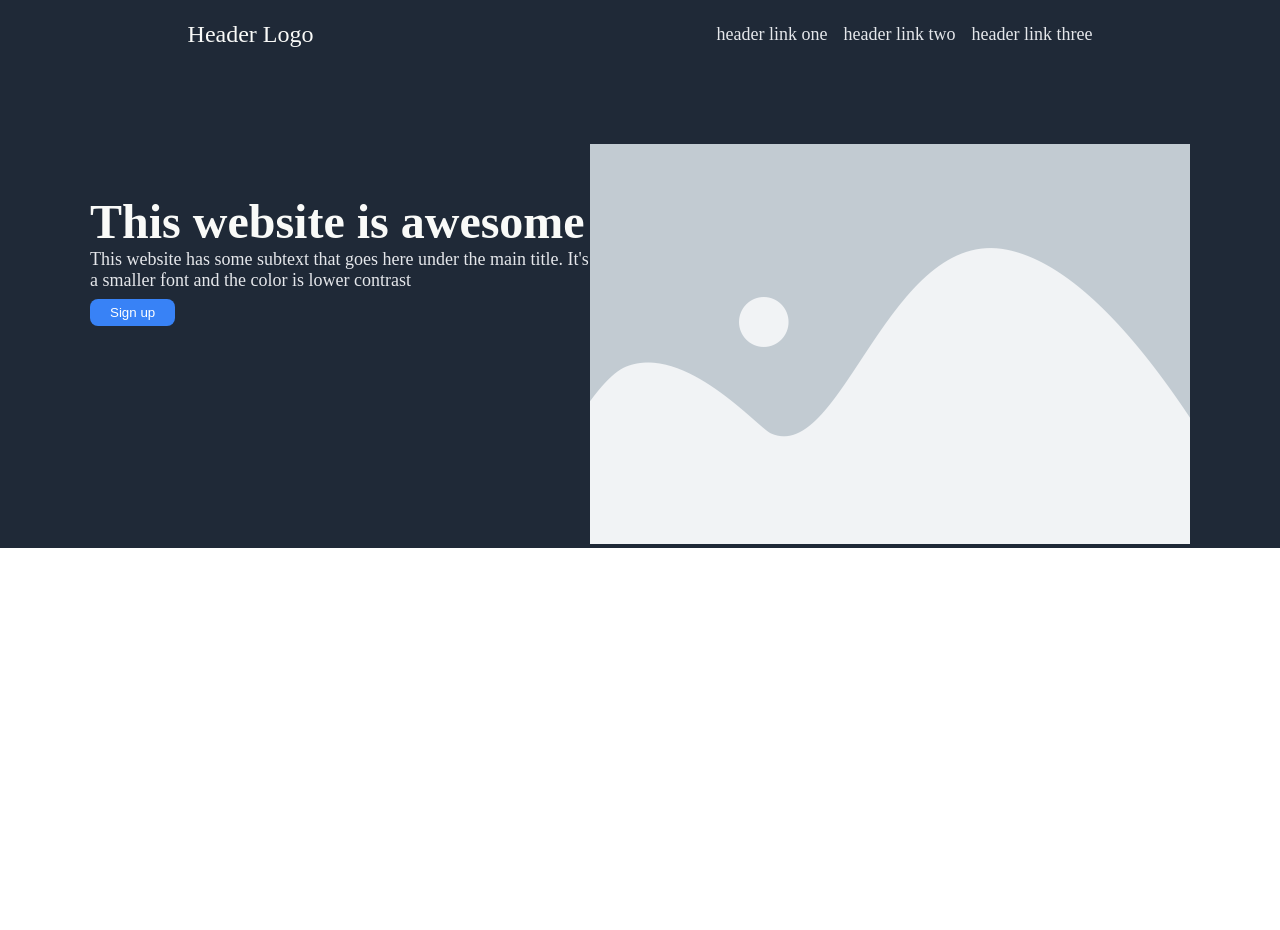
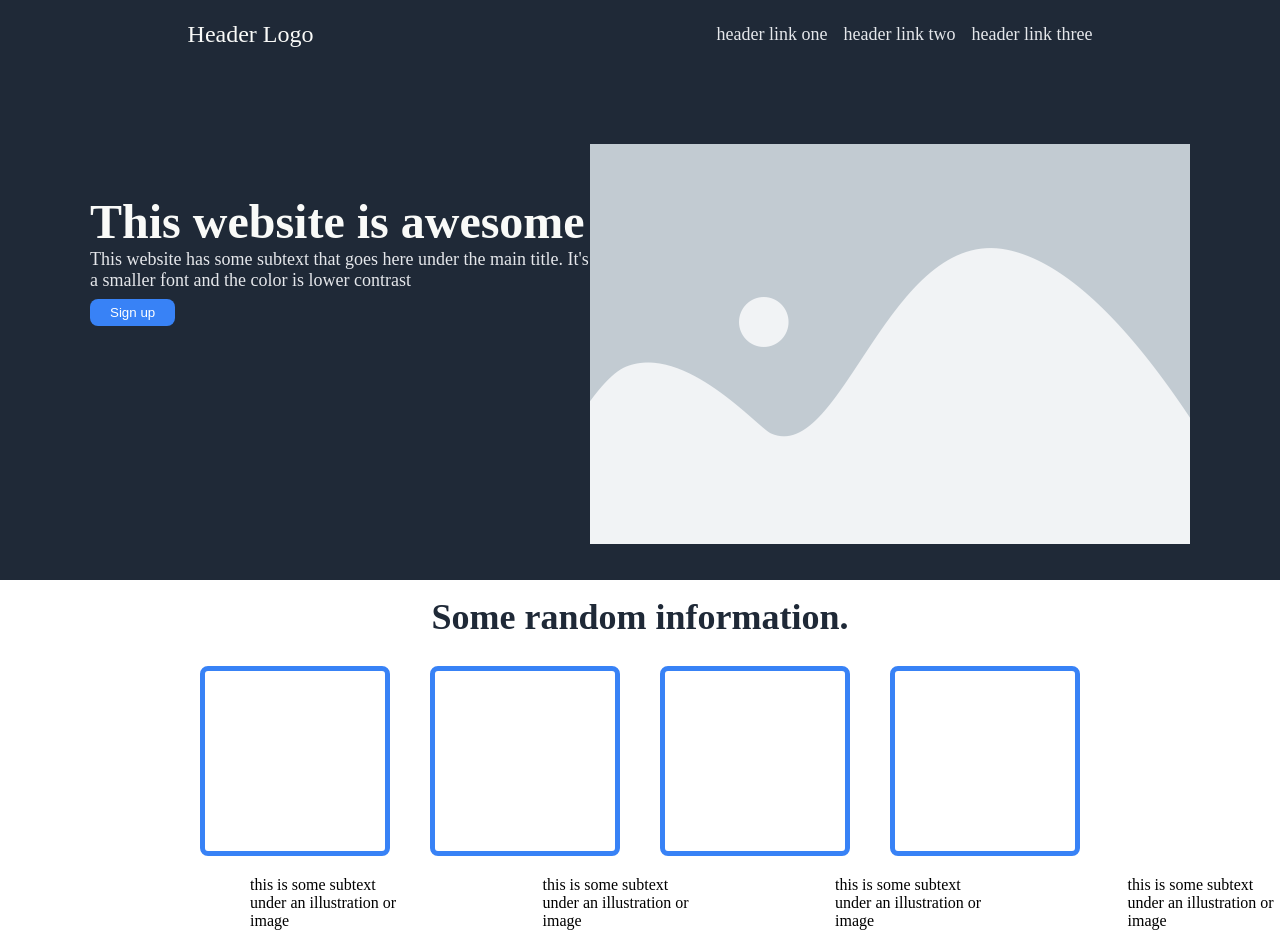
Before and after one commit to DevonRem/Landing_Page, a plain HTML site: page index.html in a window 1280 px wide. Before the commit the page ends 800 px from the top, so only its background shows below. Drawn offline with Linux system fonts and the light colour scheme.

Commit message:
work on information section

```diff
--- a/index.html
+++ b/index.html
@@ -28,9 +28,20 @@
         </div>
     </div>
     </div>
-    <div class="information">
+    <div class="information-header">Some random information.</div>
 
+        <div class="information">
+            <div class="box"></div>
+            <div class="box"></div>
+            <div class="box"></div>
+            <div class="box"></div>
+        </div>
+        <div class="itextcontainer">
+            <div class="itext">this is some subtext under an illustration or image</div>
+            <div class="itext">this is some subtext under an illustration or image</div>
+            <div class="itext">this is some subtext under an illustration or image</div>
+            <div class="itext">this is some subtext under an illustration or image</div>
+        </div>
 
-    </div>
 </body>
 </html>
--- a/style.css
+++ b/style.css
@@ -35,6 +35,7 @@ ul {
     justify-content: space-around;
     margin-top: 75px;
     background-color: #1F2937;
+    padding-bottom: 32px;
 }
 
 img {
@@ -72,3 +73,37 @@ button {
 .backgroundcolor {
     background-color: #1F2937;
 }
+
+.information-header {
+    font-size: 36px;
+    font-weight: 800;
+    color: #1F2937;
+    text-align: center;
+    margin-top: 16px;
+}
+
+.information {
+    display: flex;
+    justify-content: center;
+    margin-top: 8px;
+
+}
+
+.box {
+    display: flex;
+    flex-direction: column;
+    width: 80px;
+    height: 80px;
+    border: 5px solid #3882f6;
+    padding: 50px;
+    margin: 20px;
+    border-radius: 8px;
+
+}
+
+.itextcontainer {
+    display: flex;
+    gap: 140px;
+    margin-left: 250px;
+    flex: 1;
+}
```
